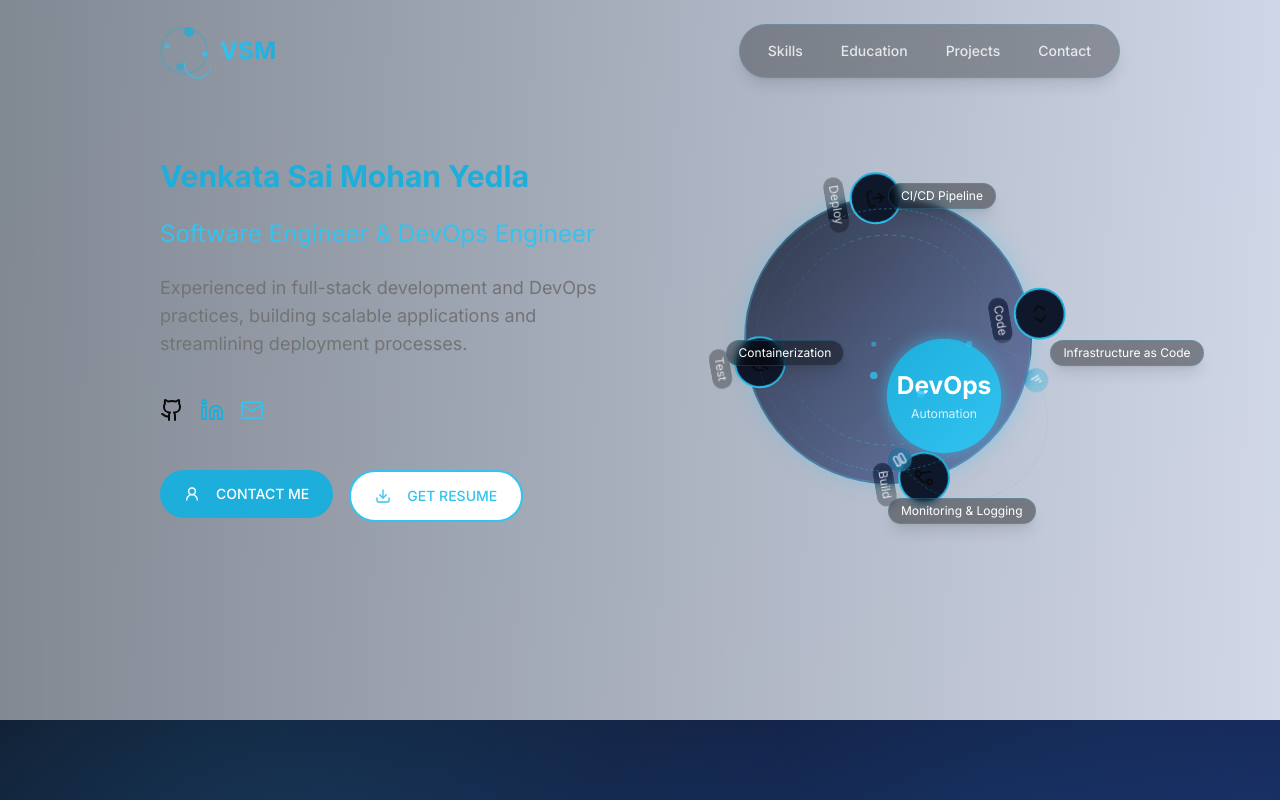
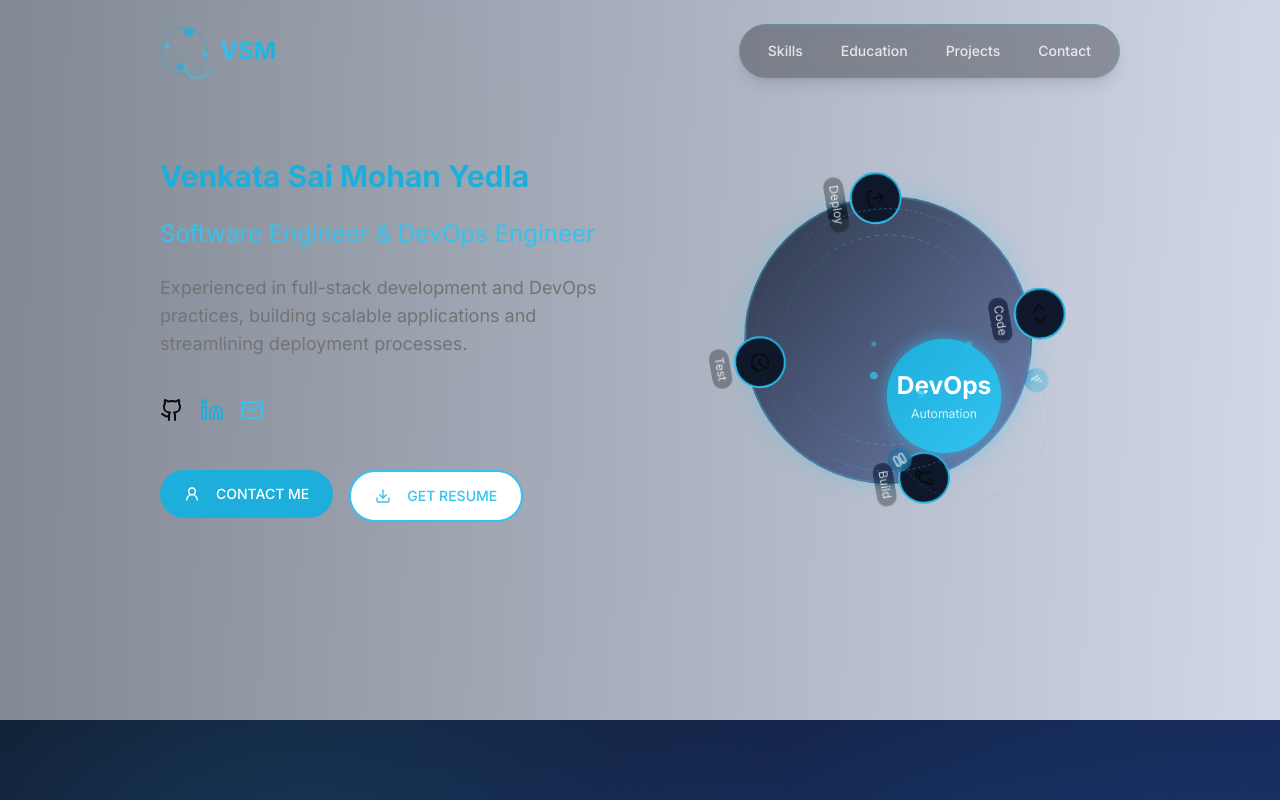
Before and after one commit to sai460/catchy-creative-corner, a React (Vite) app: page / in a window 1280 px wide. Shown: the top 800 px of the page. Built offline with nearby package versions, Linux system fonts and the light colour scheme.

Commit message:
feat: Center DevOps animation and remove labels
Center the DevOps automation animation and remove the labels from the top, bottom, left, and right of the animation.

```diff
--- a/src/components/Hero.tsx
+++ b/src/components/Hero.tsx
@@ -122,7 +122,7 @@ export function Hero() {
             </motion.div>
           </div>
 
-          {/* Enhanced DevOps Automation Animation */}
+          {/* Enhanced DevOps Automation Animation - Centered and without process labels */}
           <motion.div
             className="hidden md:flex justify-center items-center"
             initial={{ opacity: 0 }}
@@ -212,14 +212,6 @@ export function Hero() {
                 <FlowingParticles />
               </motion.div>
 
-              {/* Process labels positioned around */}
-              <div className="absolute w-full h-full">
-                <ProcessLabel text="CI/CD Pipeline" top="5%" left="50%" />
-                <ProcessLabel text="Infrastructure as Code" top="50%" left="85%" />
-                <ProcessLabel text="Monitoring & Logging" top="95%" left="50%" />
-                <ProcessLabel text="Containerization" top="50%" left="15%" />
-              </div>
-
               {/* Connection lines */}
               <svg className="absolute w-full h-full z-0" viewBox="0 0 400 400">
                 <defs>
@@ -256,23 +248,6 @@ const IconBubble = ({ icon, label }: { icon: React.ReactNode, label: string }) =
   </motion.div>
 );
 
-const ProcessLabel = ({ text, top, left }: { text: string, top: string, left: string }) => (
-  <motion.div
-    className="absolute bg-black/40 backdrop-blur-sm px-3 py-1 rounded-full text-xs text-white border border-turquoise/20 shadow-lg whitespace-nowrap"
-    style={{ top, left, transform: 'translate(-50%, -50%)' }}
-    initial={{ opacity: 0, y: 10 }}
-    animate={{ opacity: 1, y: 0 }}
-    transition={{ duration: 0.5, delay: Math.random() }}
-    whileHover={{
-      scale: 1.05,
-      backgroundColor: 'rgba(51, 195, 240, 0.2)',
-      transition: { duration: 0.2 }
-    }}
-  >
-    {text}
-  </motion.div>
-);
-
 const FlowingParticles = () => {
   const particles = Array.from({ length: 6 }, (_, i) => i);
 
```
